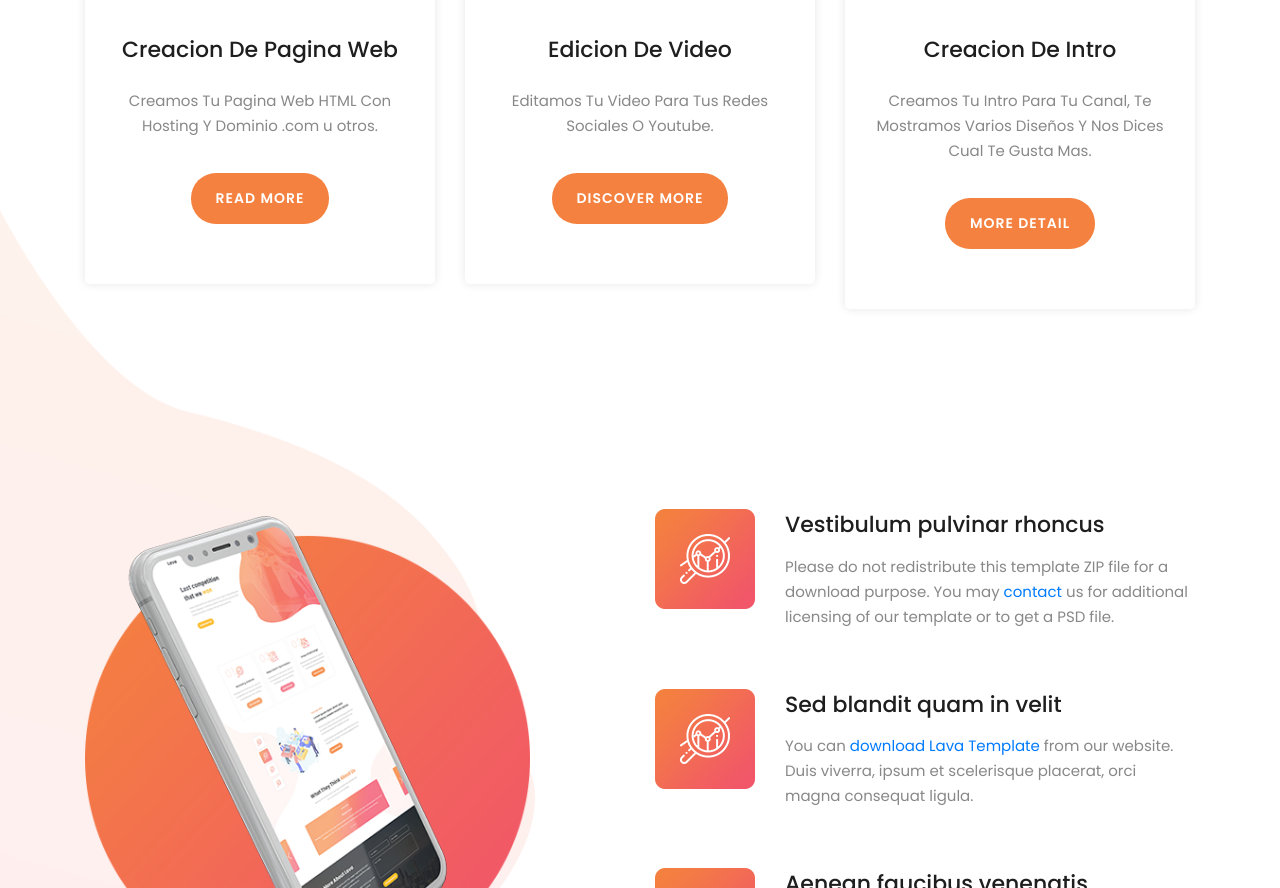
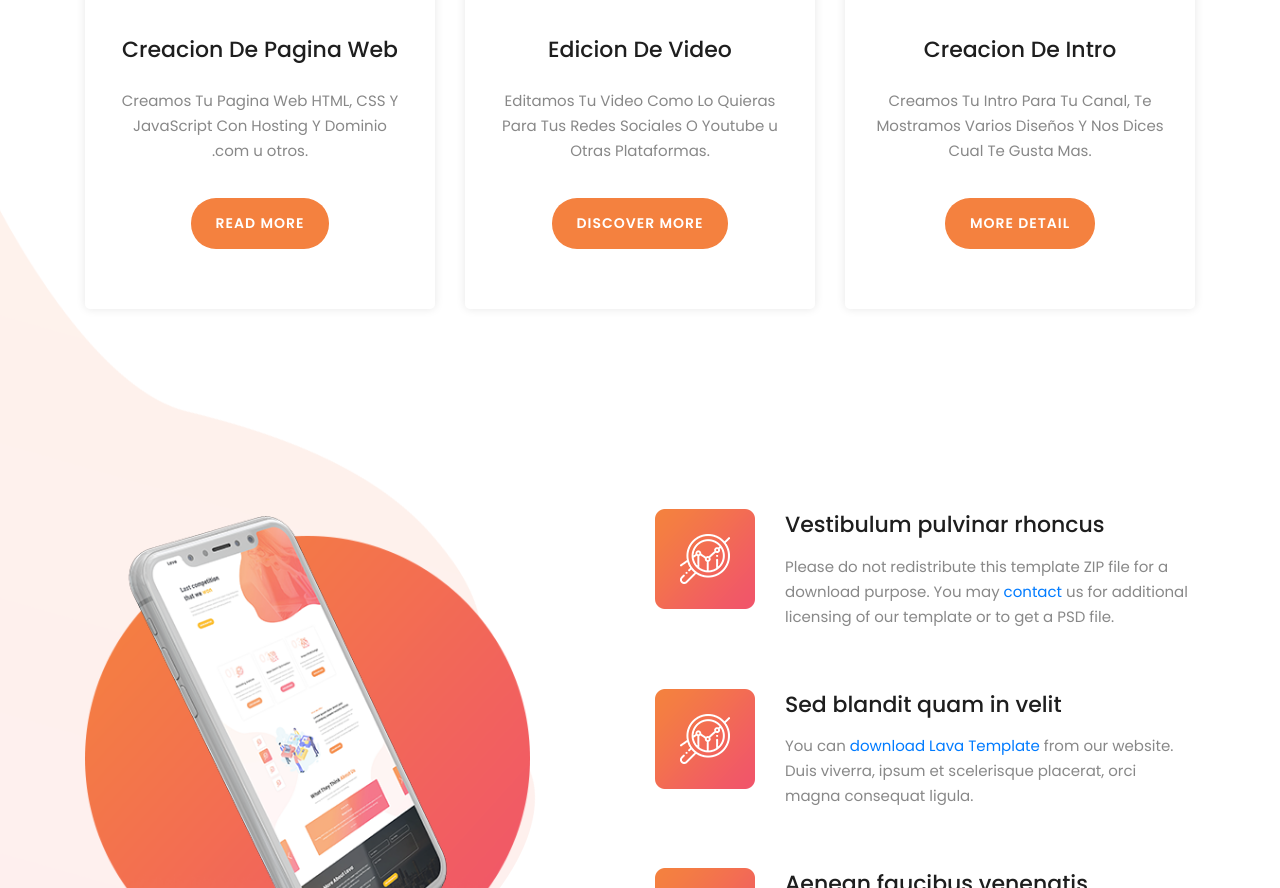
Before and after one commit to tutorialeshyj/hermanosf, a plain HTML site: page index.html in a window 1280 px wide. Shown: the part 1163-2051 px from the top of the page. Drawn offline with Linux system fonts and the light colour scheme.

Commit message:
Update index.html

```diff
--- a/index.html
+++ b/index.html
@@ -106,7 +106,7 @@ https://templatemo.com/tm-540-lava-landing-page
                             <h2>01</h2>
                             <img src="assets/images/011.png" alt="">
                             <h4>Creacion De Pagina Web</h4>
-                            <p>Creamos Tu Pagina Web HTML Con Hosting Y Dominio .com u otros.</p>
+                            <p>Creamos Tu Pagina Web HTML, CSS Y JavaScript Con Hosting Y Dominio .com u otros.</p>
                             <a href="#testimonials" class="main-button">
                                 Read More
                             </a>
@@ -120,7 +120,7 @@ https://templatemo.com/tm-540-lava-landing-page
                             <h2>02</h2>
                             <img src="assets/images/022.png" alt="">
                             <h4>Edicion De Video</h4>
-                            <p>Editamos Tu Video Para Tus Redes Sociales O Youtube.</p>
+                            <p>Editamos Tu Video Como Lo Quieras Para Tus Redes Sociales O Youtube u Otras Plataformas.</p>
                             <a href="#testimonials" class="main-button">
                                 Discover More
                             </a>
```
